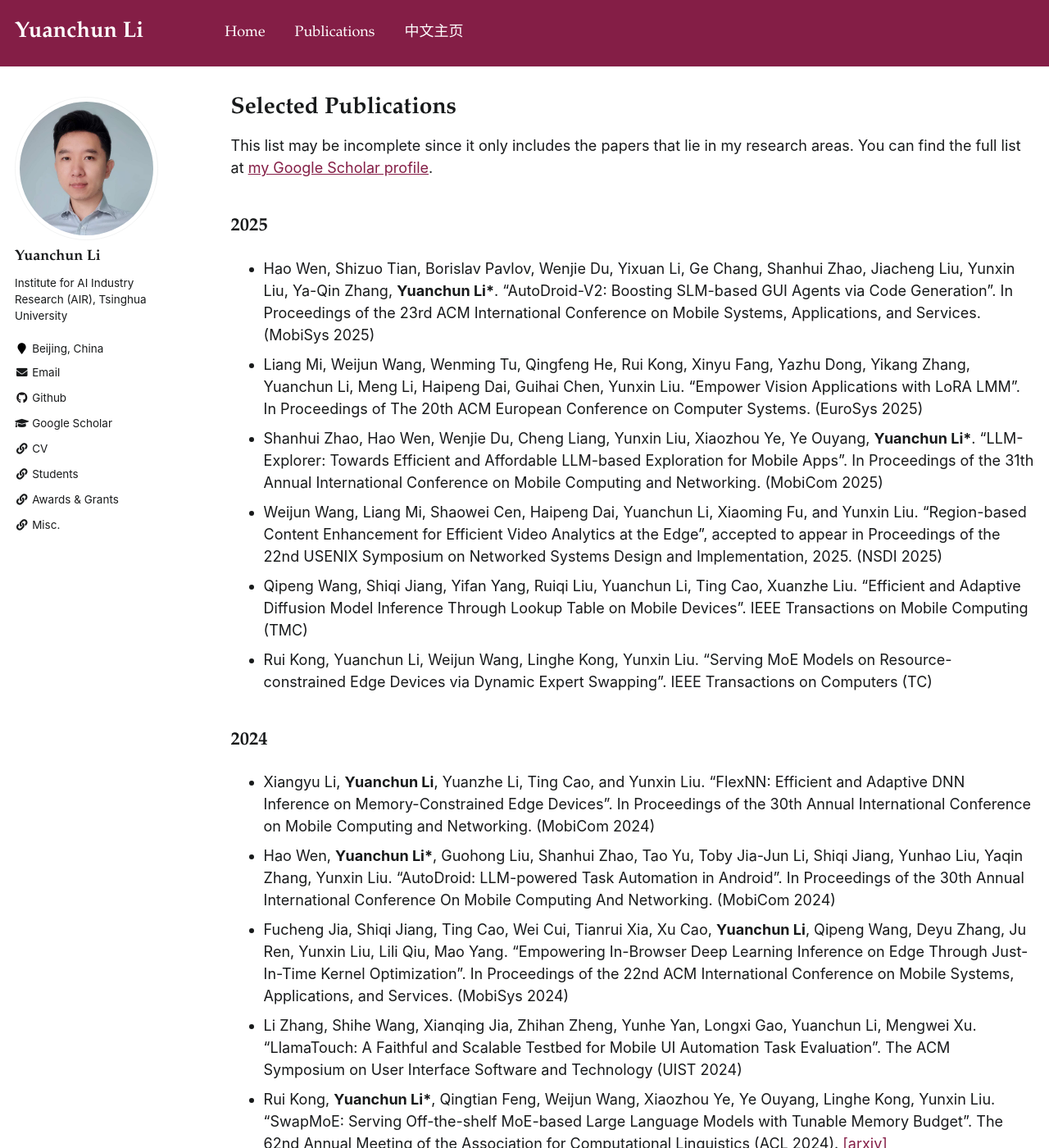
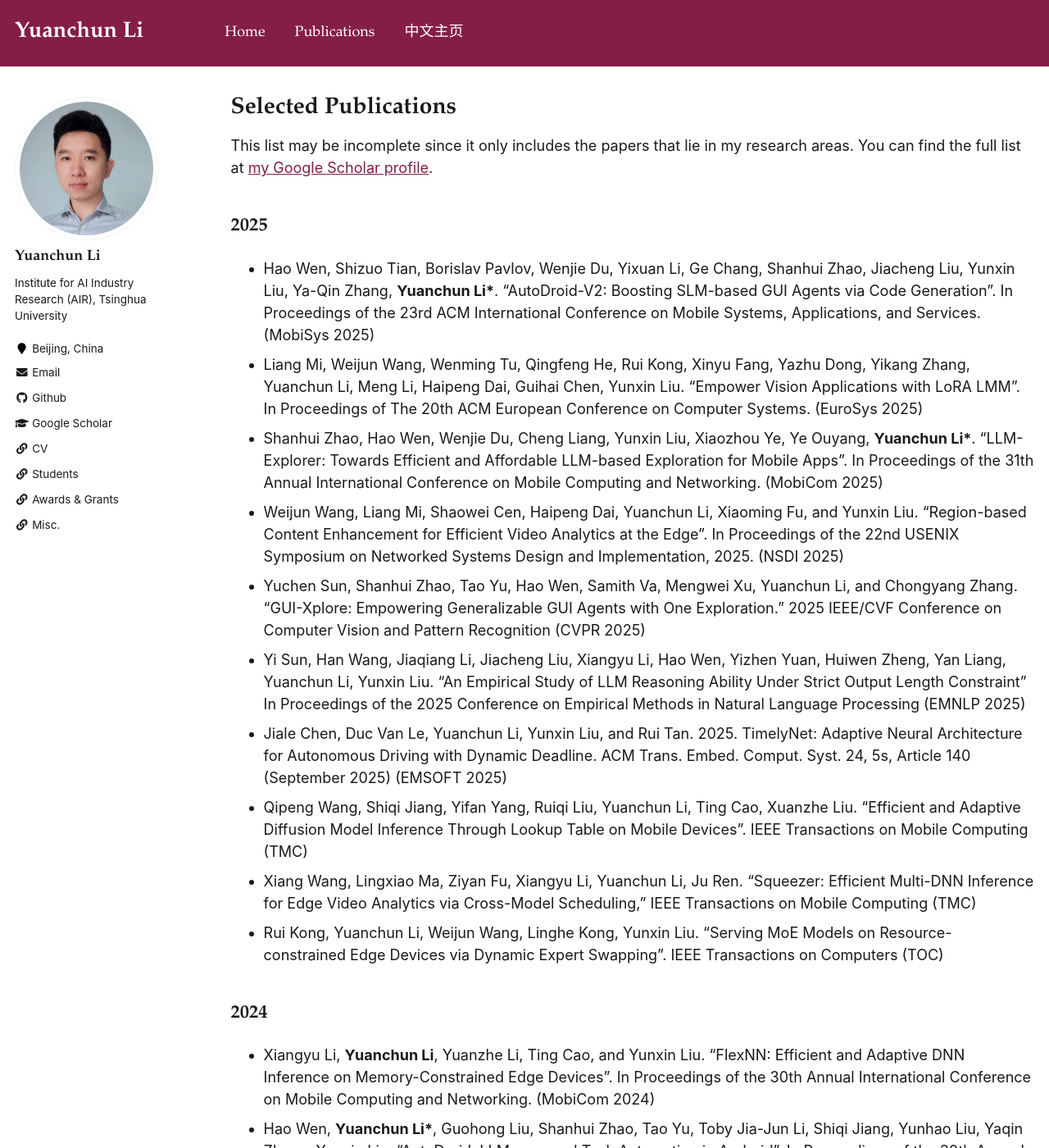
Before and after one commit to yuanchun-li/yuanchun-li.github.io, a Jekyll site: the page built from _pages/publications.md, in a window 1280 px wide and 1400 px high. Shown: the whole window at 82% size. Built offline with Jekyll 4.4.1, drawn with Linux system fonts in a browser that asks for light colours.

Commit message:
update pubs

```diff
--- a/_pages/publications.md
+++ b/_pages/publications.md
@@ -20,11 +20,19 @@ This list may be incomplete since it only includes the papers that lie in my res
 <a name="MobiCom25"></a>
 -  Shanhui Zhao, Hao Wen, Wenjie Du, Cheng Liang, Yunxin Liu, Xiaozhou Ye, Ye Ouyang, **Yuanchun Li\***. “LLM-Explorer: Towards Efficient and Affordable LLM-based Exploration for Mobile Apps”. In Proceedings of the 31th Annual International Conference on Mobile Computing and Networking. (MobiCom 2025)
 <a name="NSDI25"></a>
--  Weijun Wang, Liang Mi, Shaowei Cen, Haipeng Dai, Yuanchun Li, Xiaoming Fu, and Yunxin Liu. "Region-based Content Enhancement for Efficient Video Analytics at the Edge", accepted to appear in Proceedings of the 22nd USENIX Symposium on Networked Systems Design and Implementation, 2025. (NSDI 2025)
+-  Weijun Wang, Liang Mi, Shaowei Cen, Haipeng Dai, Yuanchun Li, Xiaoming Fu, and Yunxin Liu. "Region-based Content Enhancement for Efficient Video Analytics at the Edge". In Proceedings of the 22nd USENIX Symposium on Networked Systems Design and Implementation, 2025. (NSDI 2025)
+<a name="CVPR25"></a>
+-  Yuchen Sun, Shanhui Zhao, Tao Yu, Hao Wen, Samith Va, Mengwei Xu, Yuanchun Li, and Chongyang Zhang. "GUI-Xplore: Empowering Generalizable GUI Agents with One Exploration." 2025 IEEE/CVF Conference on Computer Vision and Pattern Recognition (CVPR 2025)
+<a name="EMNLP25"></a>
+-  Yi Sun, Han Wang, Jiaqiang Li, Jiacheng Liu, Xiangyu Li, Hao Wen, Yizhen Yuan, Huiwen Zheng, Yan Liang, Yuanchun Li, Yunxin Liu. "An Empirical Study of LLM Reasoning Ability Under Strict Output Length Constraint" In Proceedings of the 2025 Conference on Empirical Methods in Natural Language Processing (EMNLP 2025)
+<a name="EMSOFT25"></a>
+- Jiale Chen, Duc Van Le, Yuanchun Li, Yunxin Liu, and Rui Tan. 2025. TimelyNet: Adaptive Neural Architecture for Autonomous Driving with Dynamic Deadline. ACM Trans. Embed. Comput. Syst. 24, 5s, Article 140 (September 2025) (EMSOFT 2025)
 <a name="TMC25a"></a>
 - Qipeng Wang, Shiqi Jiang, Yifan Yang, Ruiqi Liu, Yuanchun Li, Ting Cao, Xuanzhe Liu. "Efficient and Adaptive Diffusion Model Inference Through Lookup Table on Mobile Devices". IEEE Transactions on Mobile Computing (TMC)
-<a name="TC25"></a>
-- Rui Kong, Yuanchun Li, Weijun Wang, Linghe Kong, Yunxin Liu. "Serving MoE Models on Resource-constrained Edge Devices via Dynamic Expert Swapping". IEEE Transactions on Computers (TC)
+<a name="TMC25b"></a>
+- Xiang Wang, Lingxiao Ma, Ziyan Fu, Xiangyu Li, Yuanchun Li, Ju Ren. "Squeezer: Efficient Multi-DNN Inference for Edge Video Analytics via Cross-Model Scheduling," IEEE Transactions on Mobile Computing (TMC)
+<a name="TOC25"></a>
+- Rui Kong, Yuanchun Li, Weijun Wang, Linghe Kong, Yunxin Liu. "Serving MoE Models on Resource-constrained Edge Devices via Dynamic Expert Swapping". IEEE Transactions on Computers (TOC)
 
 ## 2024
 
```
